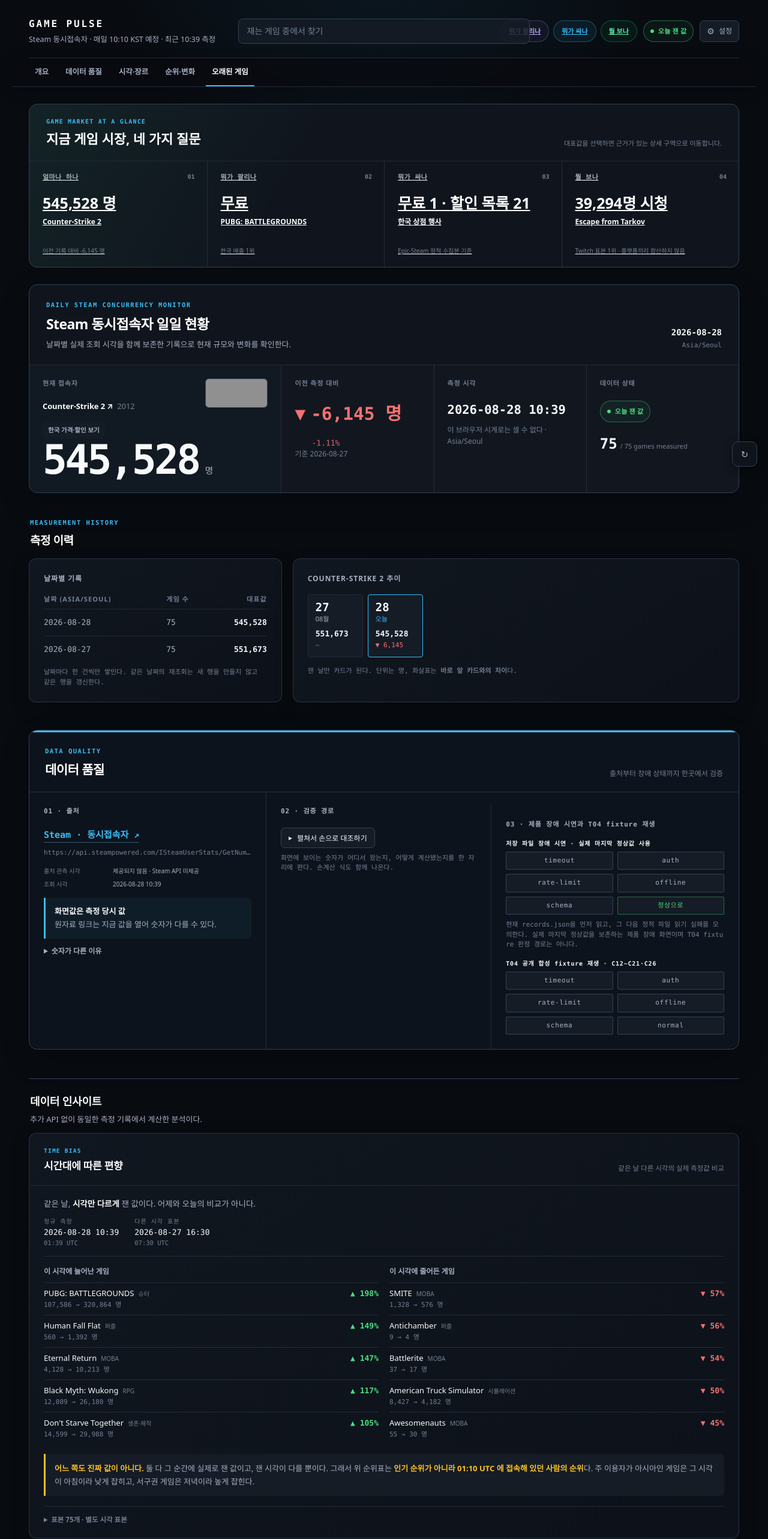
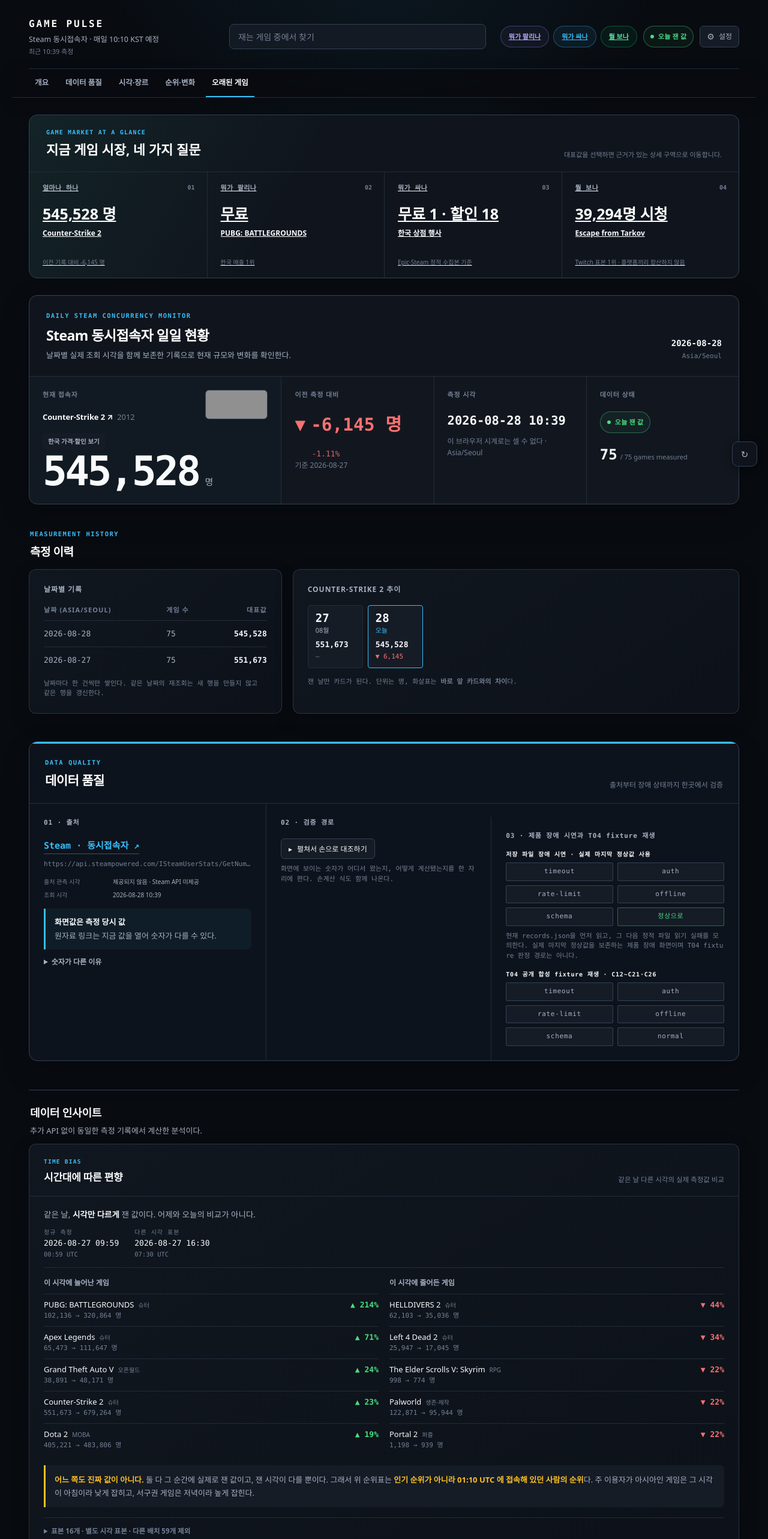
Before and after one commit to myeongjundev/info-board, a React (Vite) app: page / in a window 1280 px wide. Shown: the top 2566 px of the page at 60% size. Built offline with nearby package versions, Linux system fonts and the light colour scheme; grey boxes are pictures that could not be loaded.

Commit message:
fix: compare only coherent measurement batches

```diff
--- a/src/ui/App.jsx
+++ b/src/ui/App.jsx
@@ -160,6 +160,11 @@
   const coverage = showing
     ? leaderboard(payload.data.records, GAMES, showing.reading.date)
     : null;
+  // 시각 편향 표본은 최신 일일 Reading이 아니라 표본 자신과 같은 KST 날짜의
+  // 대표 배치와 견준다. 날짜가 지난 뒤에도 역사적 실측 근거가 거짓 비교로 바뀌지 않는다.
+  const probeDate = probe?.samples?.at(-1)?.at
+    ? todayLocal(new Date(probe.samples.at(-1).at))
+    : showing?.reading.date;
 
   return (
     <div className="page">
@@ -204,7 +209,7 @@
       )}
 
       <main id="sec-now">
-        <OverviewStrip board={showing} />
+        <OverviewStrip board={showing} faulted={status === 'fault'} />
 
         <section className="dashboard-summary" aria-labelledby="dashboard-title">
           <header className="dashboard-heading">
@@ -341,7 +346,9 @@
                 title="시간대에 따른 편향"
                 note="같은 날 다른 시각의 실제 측정값 비교"
               />
-              <TimeBias data={timeBias(payload.data.records, probe, games, showing.reading.date)} />
+              <TimeBias data={timeBias(payload.data.records, probe, games, probeDate, {
+                anchorAppid: payload.data.source.heroAppid,
+              })} />
             </section>
           )}
 
@@ -383,7 +390,9 @@
                   note="양쪽 날짜에 모두 있는 게임만 비교"
                 />
                 <Movers
-                  data={movers(payload.data.records, games, showing.reading.date)}
+                  data={movers(payload.data.records, games, showing.reading.date, {
+                    anchorAppid: payload.data.source.heroAppid,
+                  })}
                   dates={showing.dates}
                 />
               </section>
--- a/src/ui/Movers.jsx
+++ b/src/ui/Movers.jsx
@@ -1,6 +1,7 @@
 // 🚀 급상승 · 📉 급하락 — 같은 기록에서 나온다. API 를 더 붙이지 않았다.
 
-import { formatNumber } from '../view/board.js';
+import { formatNumber, formatInstant } from '../view/board.js';
+import { SOURCE } from '../source/definition.js';
 
 export default function Movers({ data, dates }) {
   if (!data) {
@@ -21,8 +22,11 @@
         <MoverColumn kind="down" title="하락" rows={data.fallers} />
       </div>
       <p className="source-url">
-        <b>{data.previousDate}</b> 기록과 견줬다. 우리가 재는 <b>{data.compared}개</b> 중에서
+        대표 배치 <b>{formatInstant(data.previousAt, SOURCE.timezone)}</b> →{' '}
+        <b>{formatInstant(data.currentAt, SOURCE.timezone)}</b>끼리 견줬다. 우리가 재는{' '}
+        <b>{data.compared}개</b> 중에서
         고른 것이고, Steam 전체를 훑은 순위가 아니다.
+        {data.batchExcluded > 0 && ` 대표값과 다른 시각에 수집된 ${data.batchExcluded}개는 비교에서 뺐다.`}
         {data.skipped > 0 && ` 견줄 값이 없는 ${data.skipped}개는 뺐다.`}
       </p>
     </>
--- a/src/ui/OverviewStrip.jsx
+++ b/src/ui/OverviewStrip.jsx
@@ -22,7 +22,9 @@
 
   switch (axis.id) {
     case 'playing': {
-      const delta = axis.delta === null
+      const delta = axis.stale
+        ? '오래된 값 · 제품 장애 시 마지막 정상 Reading'
+        : axis.delta === null
         ? '이전 날짜 비교 전'
         : `이전 기록 대비 ${axis.delta > 0 ? '+' : ''}${number(axis.delta)} ${axis.unit}`;
       return { metric: `${number(axis.value)} ${axis.unit}`, subject: axis.subject, detail: delta };
@@ -35,7 +37,7 @@
       };
     case 'deals':
       return {
-        metric: `무료 ${number(axis.freeNow)} · 할인 목록 ${number(axis.onSale)}`,
+        metric: `무료 ${number(axis.freeNow)} · 할인 ${number(axis.onSale)}`,
         subject: '한국 상점 행사',
         detail: axis.partial ? '일부 자료 기준' : 'Epic·Steam 정적 수집본 기준',
       };
@@ -50,9 +52,15 @@
   }
 }
 
-export default function OverviewStrip({ board }) {
+export default function OverviewStrip({ board, faulted = false }) {
   const axes = overview({
-    board, salesCharts, epicFree, steamFree, discounts, popularDiscounts, streaming,
+    board: faulted && board ? { ...board, state: 'STALE' } : board,
+    salesCharts,
+    epicFree,
+    steamFree,
+    discounts,
+    popularDiscounts,
+    streaming,
   });
 
   return (
@@ -68,7 +76,11 @@
         {axes.map((axis, index) => {
           const copy = axisCopy(axis);
           return (
-            <a key={axis.id} className={`overview-axis is-${axis.state}`} href={axis.href}>
+            <a
+              key={axis.id}
+              className={`overview-axis is-${axis.state}${axis.stale ? ' is-stale' : ''}`}
+              href={axis.href}
+            >
               <span className="overview-axis-number">0{index + 1}</span>
               <span className="overview-axis-question">{axis.question}</span>
               <strong>{copy.metric}</strong>
--- a/src/ui/TimeBias.jsx
+++ b/src/ui/TimeBias.jsx
@@ -61,7 +61,10 @@
       </p>
 
       <details className="method-note">
-        <summary>표본 {data.measured}개 · 별도 시각 표본</summary>
+        <summary>
+          표본 {data.measured}개 · 별도 시각 표본
+          {data.batchExcluded > 0 && ` · 다른 배치 ${data.batchExcluded}개 제외`}
+        </summary>
         <p>
           이 표본은 <code>data/timeprobe.json</code>에 따로 쌓이고 날짜별 기록을
           건드리지 않는다. 하루에 한 번 같은 시각에 재는 규칙은 그대로 유지한다.
--- a/src/ui/TopBar.jsx
+++ b/src/ui/TopBar.jsx
@@ -23,8 +23,8 @@
       <div className="topbar-left">
         <h1 className="wordmark">GAME PULSE</h1>
         <p>
-          Steam 동시접속자 · 매일 {scheduledAt} KST 예정
-          {actualTime ? ` · 최근 ${actualTime} 측정` : ''}
+          <span>Steam 동시접속자 · 매일 {scheduledAt} KST 예정</span>
+          {actualTime && <span>최근 {actualTime} 측정</span>}
         </p>
       </div>
 
--- a/src/ui/styles.css
+++ b/src/ui/styles.css
@@ -561,7 +561,7 @@
 /* ══ 상단 띠 — 왼쪽 로고 · 가운데 검색 · 오른쪽 설정 ══ */
 .topbar {
   display: grid;
-  grid-template-columns: minmax(240px, .9fr) minmax(320px, 1.35fr) minmax(220px, .9fr);
+  grid-template-columns: 310px minmax(280px, 1fr) max-content;
   align-items: center;
   gap: 24px;
   padding-bottom: 20px;
@@ -573,13 +573,15 @@
 }
 .steam-game-link:hover { color: var(--accent); }
 .topbar-left p { margin: 5px 0 0; color: var(--text-dim); font-size: 12.5px; }
+.topbar-left p span { display: block; white-space: nowrap; }
+.topbar-left p span + span { margin-top: 2px; color: var(--text-faint); font-size: 11px; }
 .topbar-right {
   display: flex;
   align-items: center;
   justify-content: flex-end;
   gap: 10px;
 }
-@media (max-width: 780px) {
+@media (max-width: 1120px) {
   .topbar { grid-template-columns: 1fr auto; }
   .topbar-mid { grid-column: 1 / -1; order: 3; }
 }
@@ -1467,6 +1469,8 @@
 .overview-axis small { margin-top: auto; padding-top: 15px; color: var(--text-faint); font-size: 10px; line-height: 1.35; }
 .overview-axis.is-empty strong { color: var(--text-dim); }
 .overview-axis.is-unavailable strong { color: var(--down); }
+.overview-axis.is-stale { box-shadow: inset 0 3px 0 rgba(251, 191, 36, .7); }
+.overview-axis.is-stale small { color: #fbbf24; }
 
 .dashboard-summary {
   margin-top: 28px;
--- a/src/view/overview.js
+++ b/src/view/overview.js
@@ -72,7 +72,18 @@
   const freeNow = (epicFree?.giveaways?.length ?? 0)
     + (steamFree?.giveaways?.length ?? 0)
     + (steamFree?.freeWeekends?.length ?? 0);
-  const onSale = (discounts?.counts?.discount ?? 0) + (popularDiscounts?.counts?.discount ?? 0);
+  const discountRows = [
+    ...(discounts?.discounts ?? []),
+    ...(popularDiscounts?.discounts ?? []),
+  ];
+  const discountIds = new Set(
+    discountRows.map((row) => row?.appid).filter((appid) => Number.isInteger(appid)),
+  );
+  // 실제 스냅샷은 appid 합집합으로 센다. 작은 테스트 fixture처럼 행이 없고 counts만
+  // 있으면 그 파일의 명시 집계를 쓴다.
+  const onSale = discountRows.length > 0
+    ? discountIds.size
+    : (discounts?.counts?.discount ?? 0) + (popularDiscounts?.counts?.discount ?? 0);
 
   if (freeNow === 0 && onSale === 0) {
     return { state: AXIS.EMPTY, freeNow: 0, onSale: 0, reason: '지금 공짜도 할인도 없다' };
--- a/src/view/panels.js
+++ b/src/view/panels.js
@@ -10,6 +10,24 @@
 
 import { compare, seriesOf } from '../state/records.js';
 
+// 한 collect 실행은 75개를 수십 초 안에 순서대로 잰다. 실행 ID가 저장돼 있지
+// 않으므로 대표 Reading과 5분 이내인 행을 같은 수집 배치로 본다. 이것은 날짜 사이
+// 시각 차이를 허용하는 임계가 아니라, 한 실행에 속한 행을 복원하는 운영 경계다.
+export const COLLECTION_BATCH_MS = 5 * 60 * 1000;
+
+function sameCollectionBatch(reading, anchor, windowMs = COLLECTION_BATCH_MS) {
+  if (!reading?.fetchedAt || !anchor?.fetchedAt) return false;
+  return Math.abs(new Date(reading.fetchedAt) - new Date(anchor.fetchedAt)) <= windowMs;
+}
+
+function dateInTimezone(instant, timeZone = 'Asia/Seoul') {
+  const parts = new Intl.DateTimeFormat('en-CA', {
+    timeZone, year: 'numeric', month: '2-digit', day: '2-digit',
+  }).formatToParts(new Date(instant));
+  const get = (type) => parts.find((part) => part.type === type)?.value;
+  return `${get('year')}-${get('month')}-${get('day')}`;
+}
+
 /**
  * 그 날짜에 이전 기록 대비 오른 게임과 내린 게임.
  *
@@ -17,13 +35,29 @@
  *
  * @returns {{risers:Array, fallers:Array, compared:number, skipped:number}|null}
  */
-export function movers(records, games, date, { limit = 3 } = {}) {
+export function movers(records, games, date, {
+  limit = 3,
+  anchorAppid = games[0]?.appid,
+  batchWindowMs = COLLECTION_BATCH_MS,
+} = {}) {
   const rows = [];
   let skipped = 0;
+  let batchExcluded = 0;
+
+  const anchors = seriesOf(records, anchorAppid);
+  const currentAnchor = anchors.find((reading) => reading.date === date);
+  const previousAnchor = anchors.filter((reading) => reading.date < date).at(-1);
+  if (!currentAnchor || !previousAnchor) return null;
 
   for (const g of games) {
     const diff = compare(records, g.appid, date);
     if (!diff) { skipped += 1; continue; }
+    if (diff.previous.date !== previousAnchor.date
+      || !sameCollectionBatch(diff.previous, previousAnchor, batchWindowMs)
+      || !sameCollectionBatch(diff.current, currentAnchor, batchWindowMs)) {
+      batchExcluded += 1;
+      continue;
+    }
     // 이전 값이 0 이면 변화율을 만들 수 없다. 0 에서 늘어난 것은 ∞ 다.
     if (diff.percent === null) { skipped += 1; continue; }
     rows.push({
@@ -51,8 +85,11 @@
     fallers: down.slice(0, limit),
     compared: rows.length,
     skipped,
+    batchExcluded,
     // 무엇과 견줬는지. 화면에 적어야 "어제 대비" 가 거짓말이 되지 않는다.
     previousDate: rows[0].previousDate,
+    previousAt: previousAnchor.fetchedAt,
+    currentAt: currentAnchor.fetchedAt,
   };
 }
 
@@ -329,20 +366,29 @@
  *
  * @returns {{rows:Array, recordAt:string, probeAt:string, measured:number}|null}
  */
-export function timeBias(records, probe, games, date) {
+export function timeBias(records, probe, games, date, {
+  anchorAppid = games[0]?.appid,
+  batchWindowMs = COLLECTION_BATCH_MS,
+} = {}) {
   const sample = probe?.samples?.at(-1);
   if (!sample) return null;
 
+  const anchor = seriesOf(records, anchorAppid).find((reading) => reading.date === date);
+  if (!anchor || dateInTimezone(sample.at, anchor.timezone) !== date) return null;
+
   const rows = [];
-  let recordAt = null;
+  let batchExcluded = 0;
 
   for (const g of games) {
     const r = seriesOf(records, g.appid).find((x) => x.date === date);
     if (!r) continue;
     const later = sample.values?.[g.appid];
     if (typeof later !== 'number' || !Number.isFinite(later)) continue;
-
-    if (recordAt === null || r.fetchedAt < recordAt) recordAt = r.fetchedAt;
+    if (!sameCollectionBatch(r, anchor, batchWindowMs)
+      || new Date(sample.at) <= new Date(r.fetchedAt)) {
+      batchExcluded += 1;
+      continue;
+    }
 
     const delta = later - r.value;
     rows.push({
@@ -368,7 +414,13 @@
     return b.percent - a.percent;
   });
 
-  return { rows, recordAt, probeAt: sample.at, measured: rows.length };
+  return {
+    rows,
+    recordAt: anchor.fetchedAt,
+    probeAt: sample.at,
+    measured: rows.length,
+    batchExcluded,
+  };
 }
 
 /**
```
Also changed, not shown: work-log/README.md, 3 other files (tests, documents, lock files or other folders).
